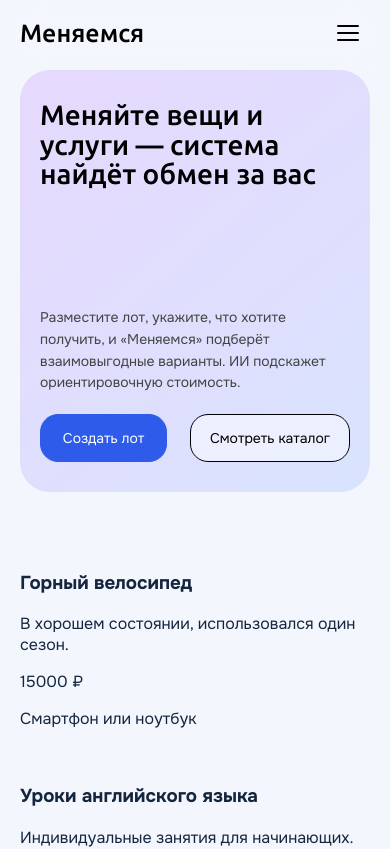
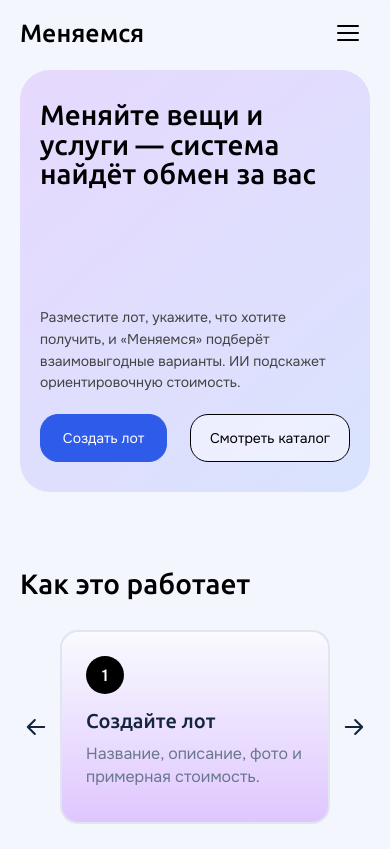
Before and after one commit to kirillKLMN/menyaemsya-frontend, a React (Vite) app: page / in a window 390 px wide. Shown: the top 849 px of the page. Built offline with nearby package versions, Linux system fonts and the light colour scheme.

Commit message:
feat: add responsive how-it-works section

```diff
--- a/src/App.tsx
+++ b/src/App.tsx
@@ -1,4 +1,5 @@
 import './App.css'
+import { HowItWorks } from './components/HowItWorks'
 
 import { Header } from './components/Header'
 import { Hero } from './components/Hero'
@@ -12,6 +13,7 @@ function App() {
 
       <main>
         <Hero />
+        <HowItWorks />
 
         <section
           className="home-page__temporary-lots"
--- /dev/null
+++ b/src/components/HowItWorks.css
@@ -0,0 +1,210 @@
+.how-it-works {
+  width: 100%;
+  padding: 72px clamp(20px, 5vw, 72px);
+  background: var(--color-background);
+}
+
+.how-it-works__container {
+  width: 100%;
+  max-width: 1296px;
+  margin: 0 auto;
+}
+
+.how-it-works__title {
+  margin: 0 0 32px;
+  color: var(--color-heading);
+  font-family: var(--font-heading);
+  font-size: 38px;
+  font-weight: 500;
+  line-height: 1.1;
+}
+
+.how-it-works__desktop {
+  display: grid;
+  grid-template-columns: repeat(4, minmax(0, 1fr));
+  gap: 18px;
+}
+
+.how-it-works__card {
+  display: flex;
+  min-width: 0;
+  min-height: 194px;
+  flex-direction: column;
+  justify-content: space-between;
+  gap: 20px;
+  padding: 24px;
+  border: 2px solid #dfe6ef;
+  border-radius: 18px;
+}
+
+.how-it-works__card--lilac {
+  background: linear-gradient(
+    180deg,
+    rgb(255 255 255 / 50%),
+    rgb(203 151 255 / 50%)
+  );
+}
+
+.how-it-works__card--blue {
+  background: linear-gradient(
+    180deg,
+    #fff,
+    #d1ddff
+  );
+}
+
+.how-it-works__card--primary {
+  background: linear-gradient(
+    180deg,
+    rgb(47 91 234 / 50%),
+    rgb(255 255 255 / 30%)
+  );
+}
+
+.how-it-works__card--purple {
+  background: linear-gradient(
+    180deg,
+    #fff,
+    rgb(167 80 255 / 50%)
+  );
+}
+
+.how-it-works__number {
+  display: flex;
+  width: 38px;
+  height: 20px;
+  align-items: center;
+  color: var(--color-heading);
+  font-family: var(--font-heading);
+  font-size: 16px;
+  font-weight: 500;
+}
+
+.how-it-works__card--primary .how-it-works__number {
+  color: #fff;
+}
+
+.how-it-works__card-content {
+  display: flex;
+  min-width: 0;
+  flex-direction: column;
+  gap: 10px;
+}
+
+.how-it-works__card-title {
+  margin: 0;
+  color: #14253e;
+  font-family: var(--font-heading);
+  font-size: 20px;
+  font-weight: 500;
+  line-height: 1.3;
+}
+
+.how-it-works__card-description {
+  margin: 0;
+  color: #68778d;
+  font-family: var(--font-body);
+  font-size: 16px;
+  font-weight: 400;
+  line-height: 1.45;
+}
+
+.how-it-works__mobile {
+  display: none;
+}
+
+@media (min-width: 801px) and (max-width: 1199px) {
+  .how-it-works__desktop {
+    grid-template-columns: repeat(2, minmax(0, 1fr));
+  }
+}
+
+@media (max-width: 800px) {
+  .how-it-works {
+    padding: 76px 20px 40px;
+  }
+
+  .how-it-works__title {
+    margin-bottom: 30px;
+    font-size: 28px;
+    line-height: 1.15;
+  }
+
+  .how-it-works__desktop {
+    display: none;
+  }
+
+  .how-it-works__mobile {
+    display: grid;
+    grid-template-columns: 32px minmax(0, 1fr) 32px;
+    align-items: center;
+    gap: 8px;
+  }
+
+  .how-it-works__active-card {
+    min-width: 0;
+  }
+
+  .how-it-works__card--mobile {
+    width: 100%;
+    max-width: 288px;
+    min-height: 194px;
+    margin: 0 auto;
+    justify-content: flex-start;
+    gap: 14px;
+    padding: 24px;
+  }
+
+  .how-it-works__card--mobile .how-it-works__number {
+    width: 38px;
+    height: 38px;
+    flex-shrink: 0;
+    justify-content: center;
+    border-radius: 50%;
+    background: #000;
+    color: #fff;
+    font-family: var(--font-body);
+    font-weight: 600;
+  }
+
+  .how-it-works__card-content {
+    gap: 8px;
+  }
+
+  .how-it-works__arrow {
+    display: flex;
+    width: 32px;
+    height: 44px;
+    align-items: center;
+    justify-content: center;
+    padding: 0;
+    border: none;
+    background: transparent;
+    color: #14253e;
+    cursor: pointer;
+  }
+
+  .how-it-works__arrow:hover {
+    color: var(--color-primary);
+  }
+
+  .how-it-works__arrow:focus-visible {
+    border-radius: 6px;
+    outline: 2px solid var(--color-primary);
+    outline-offset: 2px;
+  }
+}
+
+@media (max-width: 360px) {
+  .how-it-works__card--mobile {
+    padding: 16px;
+  }
+
+  .how-it-works__card-title {
+    font-size: 18px;
+  }
+
+  .how-it-works__card-description {
+    font-size: 14px;
+  }
+}
--- /dev/null
+++ b/src/components/HowItWorks.tsx
@@ -0,0 +1,156 @@
+import { useState } from 'react'
+import './HowItWorks.css'
+
+const steps = [
+  {
+    id: 1,
+    title: 'Создайте лот',
+    description: 'Название, описание, фото и примерная стоимость.',
+    theme: 'lilac',
+  },
+  {
+    id: 2,
+    title: 'Оцените с ИИ',
+    description: 'Получите ориентировочный диапазон стоимости.',
+    theme: 'blue',
+  },
+  {
+    id: 3,
+    title: 'Укажите желаемое',
+    description: 'Товар, услуга или категория, которую хотите получить.',
+    theme: 'primary',
+  },
+  {
+    id: 4,
+    title: 'Предложите обмен',
+    description: 'Отправьте предложение, а владелец примет или отклонит.',
+    theme: 'purple',
+  },
+] as const
+
+type Step = (typeof steps)[number]
+
+type StepCardProps = {
+  step: Step
+  mobile?: boolean
+}
+
+function StepCard({ step, mobile = false }: StepCardProps) {
+  return (
+    <article
+      className={`how-it-works__card how-it-works__card--${step.theme} ${
+        mobile ? 'how-it-works__card--mobile' : ''
+      }`}
+    >
+      <span className="how-it-works__number">
+        {step.id}
+      </span>
+
+      <div className="how-it-works__card-content">
+        <h3 className="how-it-works__card-title">
+          {step.title}
+        </h3>
+
+        <p className="how-it-works__card-description">
+          {step.description}
+        </p>
+      </div>
+    </article>
+  )
+}
+
+function HowItWorks() {
+  const [activeStep, setActiveStep] = useState(0)
+
+  const showPreviousStep = () => {
+    setActiveStep((current) =>
+      (current - 1 + steps.length) % steps.length
+    )
+  }
+
+  const showNextStep = () => {
+    setActiveStep((current) =>
+      (current + 1) % steps.length
+    )
+  }
+
+  return (
+    <section
+      className="how-it-works"
+      id="how-it-works"
+      aria-labelledby="how-it-works-title"
+    >
+      <div className="how-it-works__container">
+        <h2
+          className="how-it-works__title"
+          id="how-it-works-title"
+        >
+          Как это работает
+        </h2>
+
+        <div className="how-it-works__desktop">
+          {steps.map((step) => (
+            <StepCard key={step.id} step={step} />
+          ))}
+        </div>
+
+        <div className="how-it-works__mobile">
+          <button
+            className="how-it-works__arrow"
+            type="button"
+            onClick={showPreviousStep}
+            aria-label="Предыдущий шаг"
+          >
+            <svg
+              viewBox="0 0 24 24"
+              width="28"
+              height="28"
+              fill="none"
+              aria-hidden="true"
+            >
+              <path
+                d="M19 12H5M11 6l-6 6 6 6"
+                stroke="currentColor"
+                strokeWidth="1.8"
+                strokeLinecap="round"
+                strokeLinejoin="round"
+              />
+            </svg>
+          </button>
+
+          <div
+            className="how-it-works__active-card"
+            aria-live="polite"
+          >
+            <StepCard step={steps[activeStep]} mobile />
+          </div>
+
+          <button
+            className="how-it-works__arrow"
+            type="button"
+            onClick={showNextStep}
+            aria-label="Следующий шаг"
+          >
+            <svg
+              viewBox="0 0 24 24"
+              width="28"
+              height="28"
+              fill="none"
+              aria-hidden="true"
+            >
+              <path
+                d="M5 12h14m-6-6 6 6-6 6"
+                stroke="currentColor"
+                strokeWidth="1.8"
+                strokeLinecap="round"
+                strokeLinejoin="round"
+              />
+            </svg>
+          </button>
+        </div>
+      </div>
+    </section>
+  )
+}
+
+export { HowItWorks }
```
